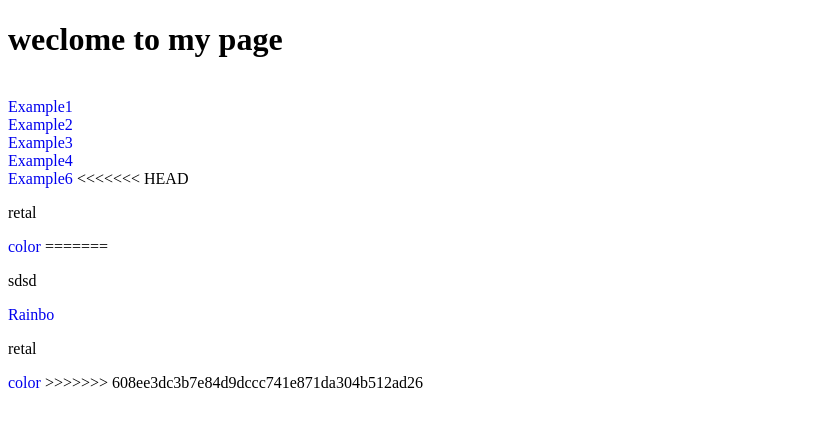
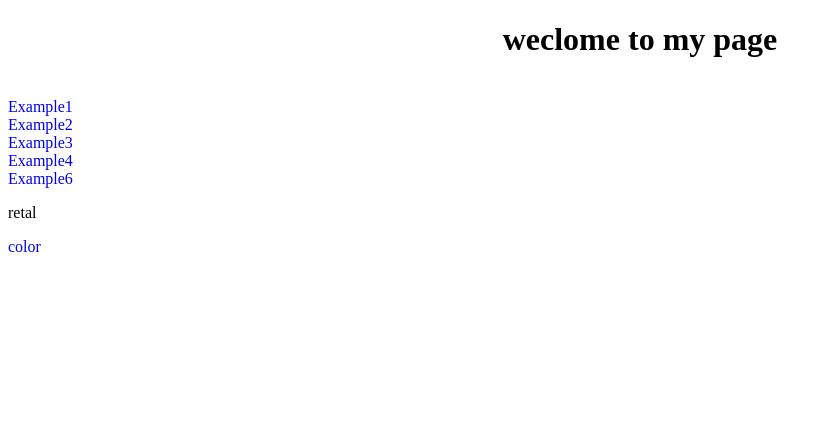
Before and after one commit to ayhamjameel1/TX, a plain HTML site: page index.html in a window 1280 px wide. Shown: the whole page, without its empty margins (0-832 px from the left). Drawn offline with Linux system fonts and the light colour scheme.

Commit message:
Update index.html

```diff
--- a/index.html
+++ b/index.html
@@ -4,7 +4,7 @@
         <title>weclome</title>
     </head>
     <style>
-        bod
+        body{background-image: url('w.jpg');}
      h1{
          text-align: center;
      }
@@ -24,17 +24,7 @@
         <a href="Ex4.html">Example4</a>
         <br>
         <a href="EX6.html">Example6</a>
-<<<<<<< HEAD
         <p>retal</p>
         <a href="boz-shadow.html">color</a>
-=======
-
-        <p>sdsd</p>
-        <a href="asd.html">Rainbo</a>
-
-        <p>retal</p>
-        <a href="boz-shadow.html">color</a>
-
->>>>>>> 608ee3dc3b7e84d9dccc741e871da304b512ad26
     </body>
 </html>
```
